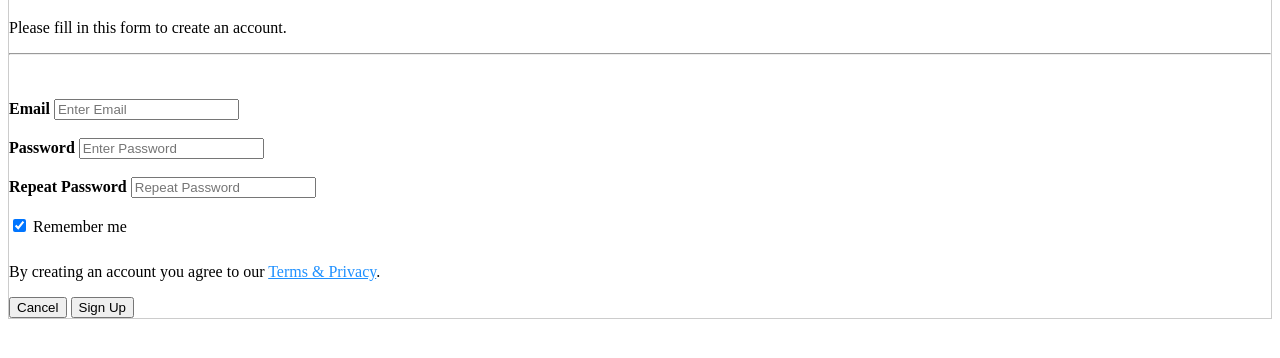
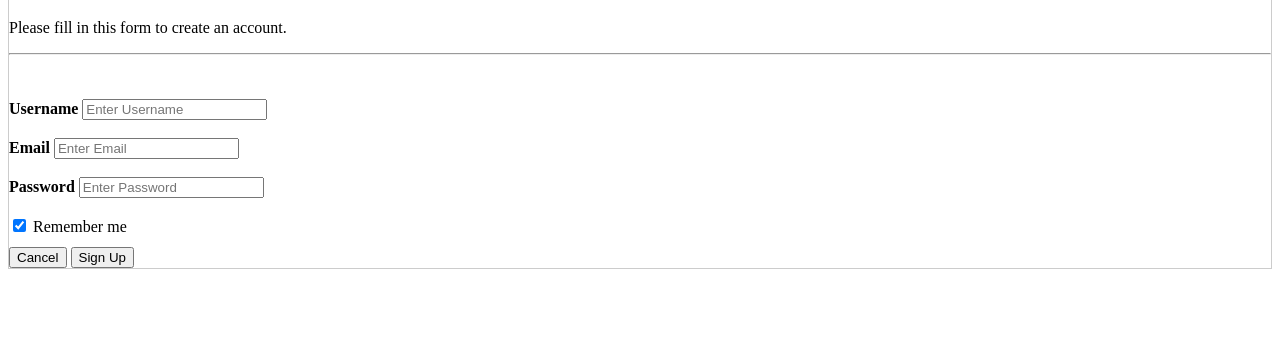
Before and after one commit to Thilagshana/Researching_Project, a plain HTML site: page SignUP.html in a window 1280 px wide. Shown: the part 70-428 px from the top of the page. Drawn offline with Linux system fonts and the light colour scheme.

Commit message:
modified the Sign UP page

```diff
--- a/SignUP.html
+++ b/SignUP.html
@@ -6,20 +6,19 @@
           <hr>
 
             <br><br>
+            <label for="psw-repeat"><b>Username</b></label>
+            <input type="password" placeholder="Enter Username" name="psw-repeat" required><br><br>
+
           <label for="email"><b>Email</b></label>
           <input type="text" placeholder="Enter Email" name="email" required> <br><br>
 
           <label for="psw"><b>Password</b></label>
           <input type="password" placeholder="Enter Password" name="psw" required><br><br>
 
-          <label for="psw-repeat"><b>Repeat Password</b></label>
-          <input type="password" placeholder="Repeat Password" name="psw-repeat" required><br><br>
-
           <label>
             <input type="checkbox" checked="checked" name="remember" style="margin-bottom:15px"> Remember me
           </label>
 
-          <p>By creating an account you agree to our <a href="#" style="color:dodgerblue">Terms & Privacy</a>.</p>
 
           <div class="clearfix">
             <button type="button" class="cancelbtn">Cancel </button>
```
